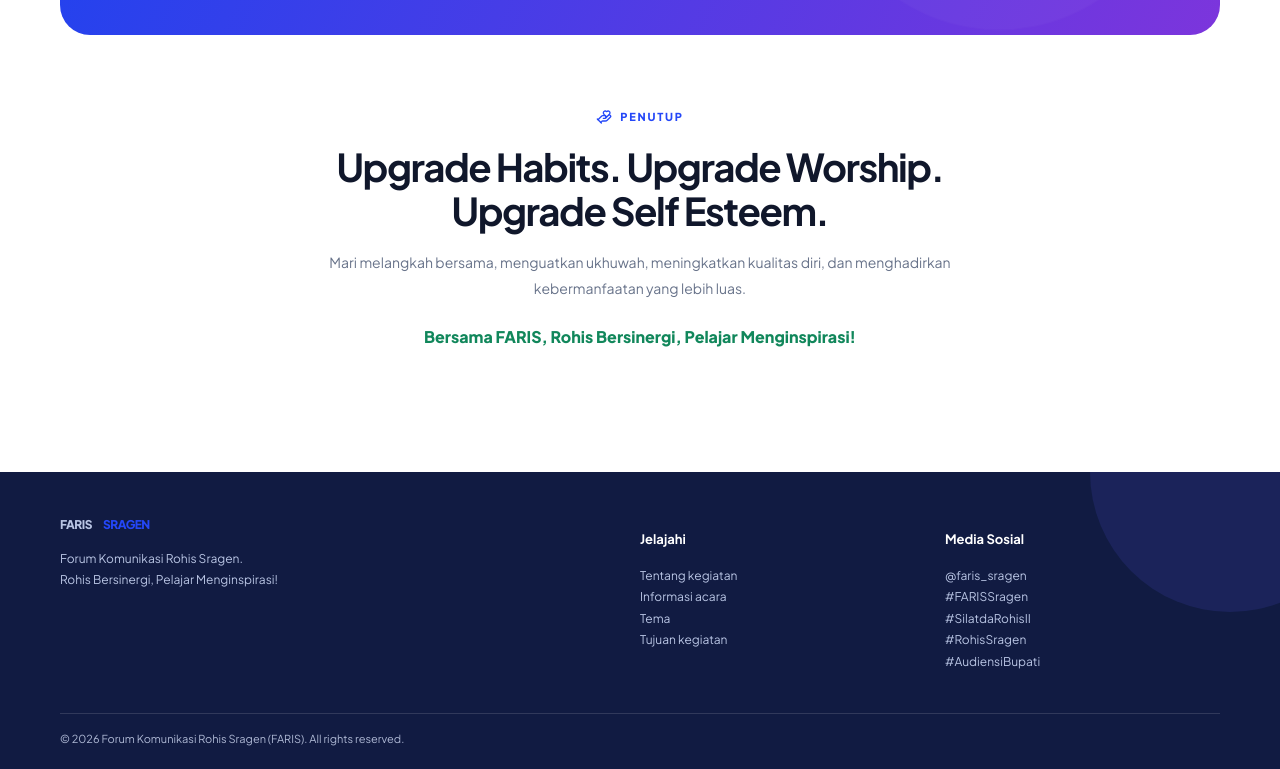
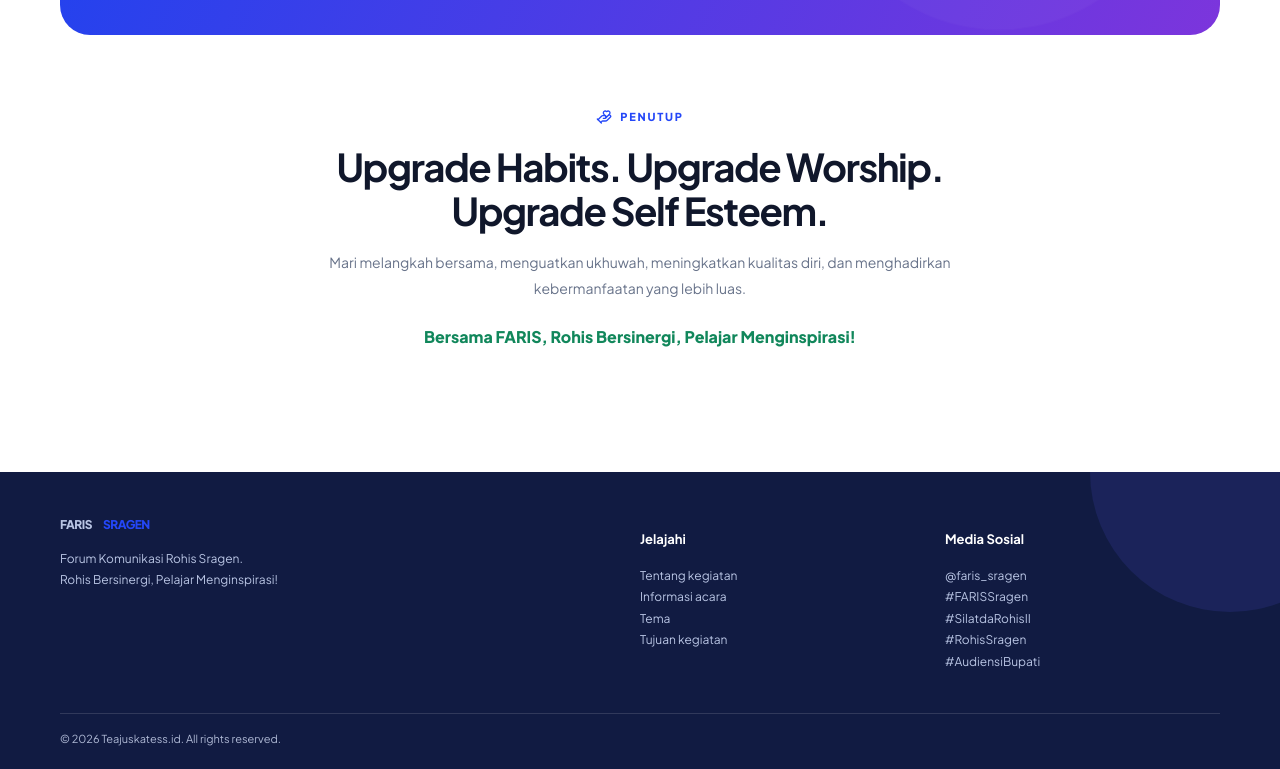
Before and after one commit to Teajuskatess/farissragen, a plain HTML site: page silatda.html in a window 1280 px wide. Shown: the part 4520-5289 px from the top of the page. Drawn offline with nearby package versions, Linux system fonts and the light colour scheme.

Commit message:
Update footer content and copyright information

```diff
--- a/silatda.html
+++ b/silatda.html
@@ -312,7 +312,7 @@ footer a{transition:color .2s,padding-left .2s}footer a:hover{color:#fff;padding
 <div class="wrap reveal"><div class="cta"><div><div class="tag" style="color:#d9e2ff"><i data-lucide="leaf"></i> Perjalanan Bersamamu</div><h2>Jangan hanya menjadi penonton perubahan zaman.</h2><p>Jadilah generasi yang mampu menghidupkan zaman dengan ilmu, iman, dan aksi!</p></div><a href="#acara" class="btn lime">Sampai Bertemu <i data-lucide="arrow-up-right"></i></a></div></div>
 <section><div class="wrap" style="text-align:center"><div class="tag"><i data-lucide="hand-heart"></i> Penutup</div><h2 class="title">Upgrade Habits. Upgrade Worship.<br>Upgrade Self Esteem.</h2><p class="copy" style="max-width:730px;margin:0 auto">Mari melangkah bersama, menguatkan ukhuwah, meningkatkan kualitas diri, dan menghadirkan kebermanfaatan yang lebih luas.</p><div style="margin-top:24px;font-weight:800;color:var(--green)">Bersama FARIS, Rohis Bersinergi, Pelajar Menginspirasi!</div></div></section>
 </main>
-<footer><div class="wrap"><div class="footgrid"><div><a class="brand" href="#home">FARIS <span>SRAGEN</span></a><p>Forum Komunikasi Rohis Sragen.<br>Rohis Bersinergi, Pelajar Menginspirasi!</p></div><div><h4>Jelajahi</h4><p><a href="#tentang">Tentang kegiatan</a><br><a href="#acara">Informasi acara</a><br><a href="#tema">Tema</a><br><a href="#tujuan">Tujuan kegiatan</a></p></div><div><h4>Media Sosial</h4><p><a href="https://instagram.com/faris_sragen" target="_blank" rel="noopener">@faris_sragen</a><br>#FARISSragen<br>#SilatdaRohisII<br>#RohisSragen<br>#AudiensiBupati</p></div></div><div class="copyright">© <span id="year"></span> Forum Komunikasi Rohis Sragen (FARIS). All rights reserved.</div></div></footer>
+<footer><div class="wrap"><div class="footgrid"><div><a class="brand" href="#home">FARIS <span>SRAGEN</span></a><p>Forum Komunikasi Rohis Sragen.<br>Rohis Bersinergi, Pelajar Menginspirasi!</p></div><div><h4>Jelajahi</h4><p><a href="#tentang">Tentang kegiatan</a><br><a href="#acara">Informasi acara</a><br><a href="#tema">Tema</a><br><a href="#tujuan">Tujuan kegiatan</a></p></div><div><h4>Media Sosial</h4><p><a href="https://instagram.com/faris_sragen" target="_blank" rel="noopener">@faris_sragen</a><br>#FARISSragen<br>#SilatdaRohisII<br>#RohisSragen<br>#AudiensiBupati</p></div></div><div class="copyright">© <span id="year"></span> Teajuskatess.id. All rights reserved.</div></div></footer>
 <script>
 const menuBtn=document.getElementById('menu'),links=document.getElementById('links');menuBtn.addEventListener('click',()=>links.classList.toggle('open'));links.querySelectorAll('a').forEach(a=>a.addEventListener('click',()=>links.classList.remove('open')));
 document.getElementById('year').textContent=new Date().getFullYear();
```
